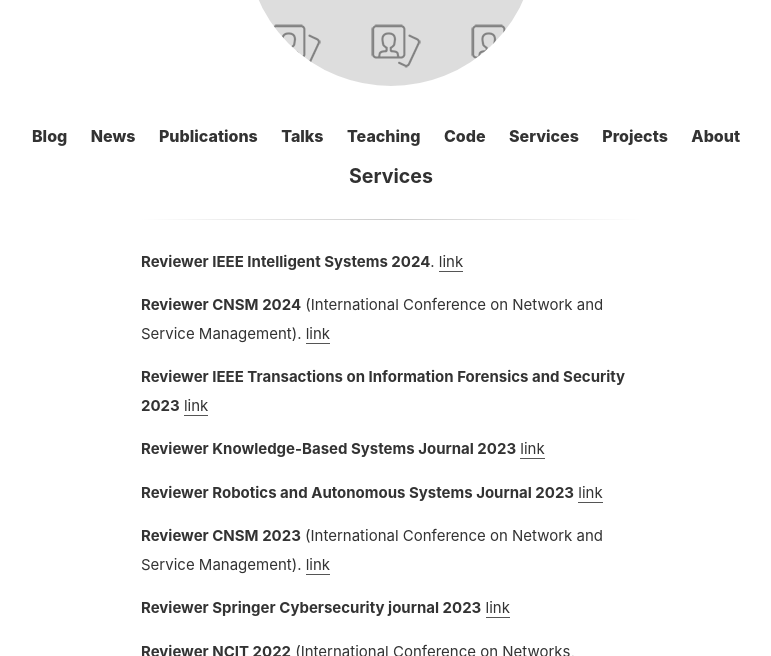
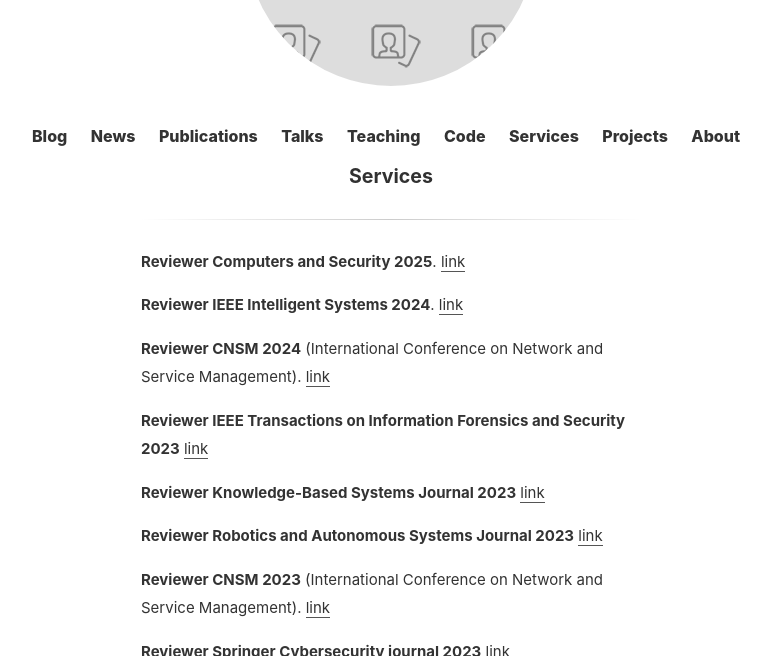
Before and after one commit to Limmen/Limmen.github.io, a Jekyll site: the page built from services.md, in a window 1280 px wide and 900 px high, cut to the strip 244-900 px from the top of the window. Shown: the whole strip, without its empty margins (249-1020 px from the left). Built offline with Jekyll 4.4.1, drawn with Linux system fonts in a browser that asks for light colours.

Commit message:
upd services

```diff
--- a/services.md
+++ b/services.md
@@ -2,6 +2,9 @@
 layout: page
 title: Services
 ---
+
+ **Reviewer  Computers and Security 2025**.
+[link](https://www.sciencedirect.com/journal/computers-and-security)
 
  **Reviewer  IEEE Intelligent Systems 2024**.
 [link](https://ieeexplore.ieee.org/xpl/RecentIssue.jsp?punumber=9670)
```
